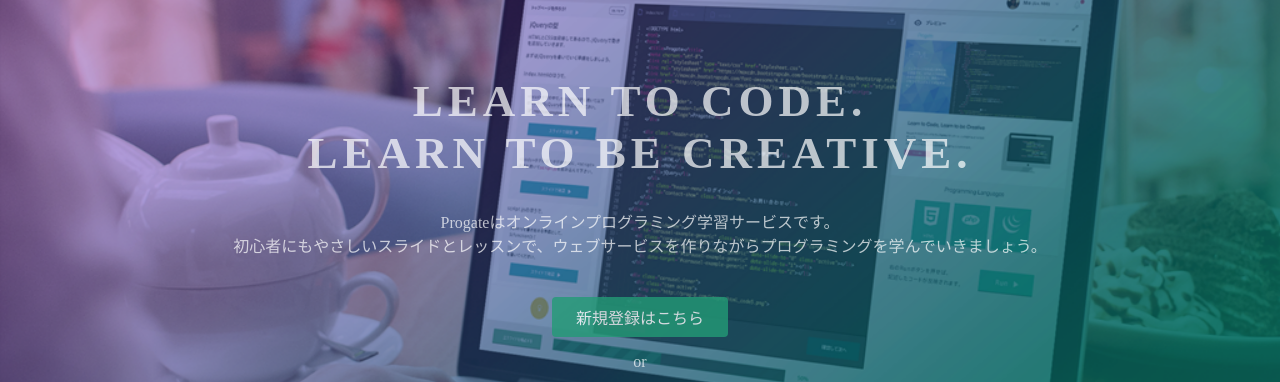
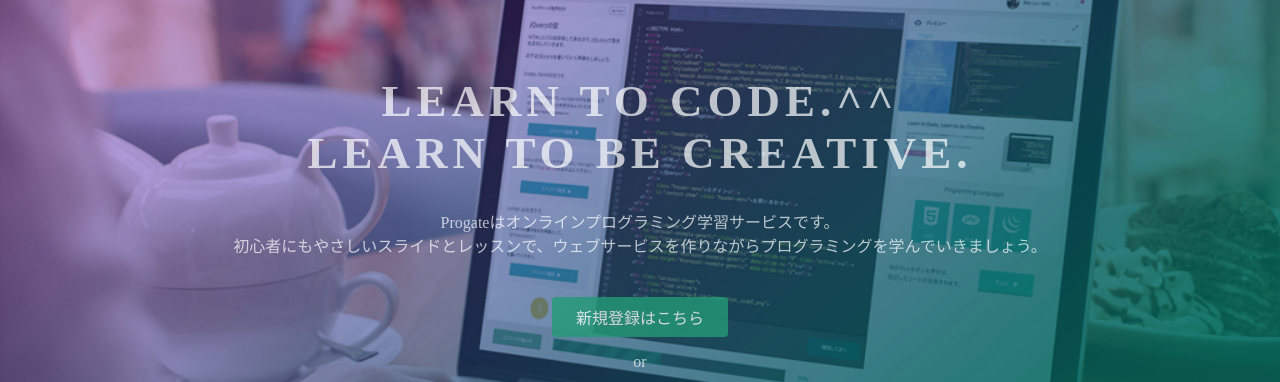
Before and after one commit to mogyu/my1stpage, a plain HTML site: page index.html in a window 1280 px wide. Shown: the part 135-517 px from the top of the page. Drawn offline with Linux system fonts and the light colour scheme.

Commit message:
Update index.html

```diff
--- a/index.html
+++ b/index.html
@@ -23,7 +23,7 @@
   </header>
   <div class="top-wrapper">
     <div class="container">
-      <h1>LEARN TO CODE.<br>LEARN TO BE CREATIVE.</h1>
+      <h1>LEARN TO CODE.^^<br>LEARN TO BE CREATIVE.</h1>
       <p>Progateはオンラインプログラミング学習サービスです。<br>初心者にもやさしいスライドとレッスンで、ウェブサービスを作りながらプログラミングを学んでいきましょう。</p>
       <div class="btn-wrapper">
         <a href="#" class="btn signup">新規登録はこちら</a>
```
